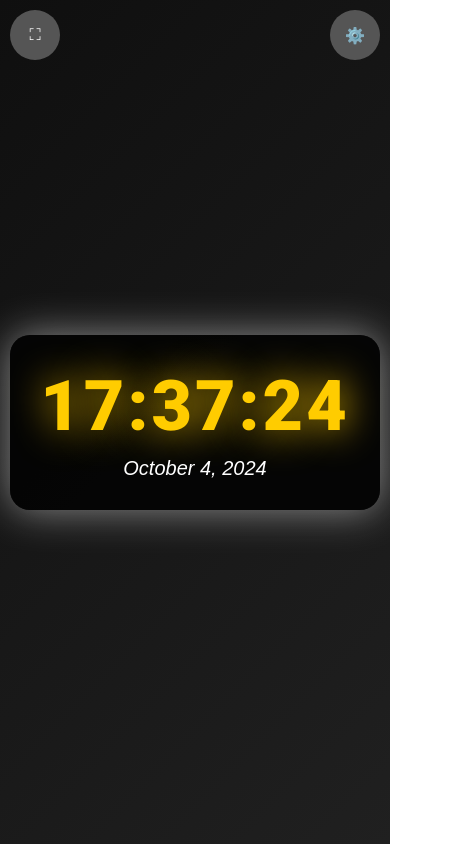
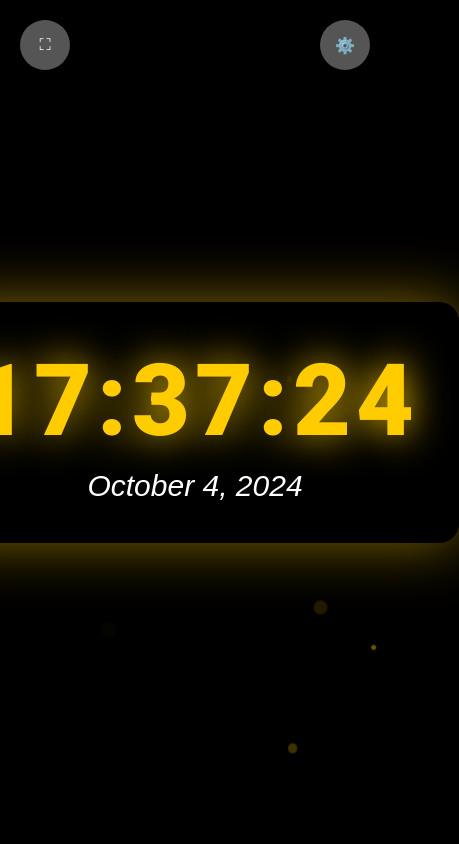
Before and after one commit to adilwiser/clock, a plain HTML site: page index.html in a window 390 px wide. Shown: the whole page, 459 px wide, since content can reach past the window. Drawn offline with Linux system fonts and the light colour scheme.

Commit message:
Update index.html
added particle animation in background

```diff
--- a/index.html
+++ b/index.html
@@ -7,26 +7,42 @@
     <link href="https://fonts.googleapis.com/css2?family=Roboto:wght@900&display=swap" rel="stylesheet">
     <style>
         body {
-            background: linear-gradient(135deg, #0f0f0f, #202020);
             margin: 0;
-            padding: 0;
             height: 100vh;
             display: flex;
             justify-content: center;
             align-items: center;
+            overflow: hidden;
             font-family: 'Arial', sans-serif;
             color: #fff;
-            overflow: hidden;
             position: relative;
+            background: black;
+        }
+
+        .particle {
+            position: absolute;
+            border-radius: 50%;
+            animation: particleAnimation 2s infinite;
+        }
+
+        @keyframes particleAnimation {
+            0% {
+                transform: translate(0, 0);
+                opacity: 1;
+            }
+            100% {
+                transform: translate(var(--x), var(--y));
+                opacity: 0;
+            }
         }
 
         .clock-container {
-            background: rgba(0, 0, 0, 0.8);
-            padding: 30px;
+            background: rgba(0, 0, 0, 0.7);
+            padding: 40px;
             border-radius: 20px;
-            box-shadow: 0 0 40px rgba(255, 255, 255, 0.5);
+            box-shadow: 0 0 60px rgba(255, 204, 0, 0.5);
             text-align: center;
-            transition: all 0.3s;
+            backdrop-filter: blur(10px);
         }
 
         .clock {
@@ -36,12 +52,10 @@
             letter-spacing: 5px;
             text-shadow: 0 0 30px rgba(255, 204, 0, 0.8);
             animation: pulse 1.5s infinite;
-            display: block;
         }
 
         .date {
             font-size: 30px;
-            color: #fff;
             margin-top: 10px;
             font-style: italic;
         }
@@ -58,16 +72,6 @@
             }
         }
 
-        @media (max-width: 600px) {
-            .clock {
-                font-size: 70px;
-                letter-spacing: 3px;
-            }
-            .date {
-                font-size: 20px;
-            }
-        }
-
         .fullscreen-button, .settings-button {
             position: absolute;
             background: #555;
@@ -78,29 +82,21 @@
             cursor: pointer;
             font-size: 16px;
             transition: background 0.3s, transform 0.3s;
+            width: 50px;
+            height: 50px;
             display: flex;
             align-items: center;
             justify-content: center;
-            width: 50px;
-            height: 50px;
         }
 
         .fullscreen-button {
-            top: 10px;
-            left: 10px;
+            top: 20px;
+            left: 20px;
         }
 
         .settings-button {
-            top: 10px;
-            right: 10px;
-        }
-
-        .fullscreen-button::before {
-            content: "⛶";
-        }
-
-        .settings-button::before {
-            content: "⚙️";
+            top: 20px;
+            right: 20px;
         }
 
         .fullscreen-button:hover, .settings-button:hover {
@@ -111,13 +107,12 @@
         .settings-menu {
             display: none;
             position: absolute;
-            top: 60px;
-            right: 10px;
+            top: 80px;
+            right: 20px;
             background: rgba(0, 0, 0, 0.9);
             border-radius: 8px;
             padding: 15px;
             box-shadow: 0 0 20px rgba(0, 0, 0, 0.5);
-            z-index: 10;
         }
 
         .settings-menu button, .settings-menu input[type="color"] {
@@ -131,16 +126,6 @@
             text-align: left;
             margin-bottom: 10px;
         }
-
-        .settings-menu button:hover, .settings-menu input[type="color"]:hover {
-            background: #444;
-        }
-
-        .color-picker {
-            width: 100%;
-            height: 40px;
-            cursor: pointer;
-        }
     </style>
 </head>
 <body>
@@ -148,17 +133,35 @@
         <div class="clock" id="clock"></div>
         <div class="date" id="date"></div>
     </div>
-    <button class="fullscreen-button"></button>
-    <button class="settings-button"></button>
+    <button class="fullscreen-button">⛶</button>
+    <button class="settings-button">⚙️</button>
 
     <div class="settings-menu" id="settings-menu">
         <button id="toggle-24-hour">Toggle Time Format</button>
-        <input type="color" id="color-picker" class="color-picker" title="Choose Clock Color">
+        <input type="color" id="color-picker" title="Choose Clock Color">
     </div>
 
     <script>
-        let is24HourFormat = true; // Set default to 24-hour format
-        let clockColor = '#ffcc00'; // Default clock color
+        const createParticle = () => {
+            const particle = document.createElement('div');
+            particle.classList.add('particle');
+            document.body.appendChild(particle);
+            particle.style.width = `${Math.random() * 10 + 5}px`;
+            particle.style.height = particle.style.width;
+            particle.style.backgroundColor = 'rgba(255, 204, 0, 0.5)';
+            particle.style.setProperty('--x', `${Math.random() * 200 - 100}px`);
+            particle.style.setProperty('--y', `${Math.random() * 200 - 100}px`);
+            particle.style.left = `${Math.random() * 100}vw`;
+            particle.style.top = `${Math.random() * 100}vh`;
+            setTimeout(() => {
+                particle.remove();
+            }, 2000);
+        };
+
+        setInterval(createParticle, 300);
+
+        let is24HourFormat = true;
+        let clockColor = '#ffcc00';
 
         function updateClock() {
             const now = new Date();
@@ -171,16 +174,15 @@
             const dateString = now.toLocaleDateString(undefined, options);
 
             if (!is24HourFormat) {
-                amPm = hours >= 12 ? ' PM' : ' AM'; // Determine AM or PM
-                hours = hours % 12;
-                hours = hours ? hours : 12; // the hour '0' should be '12'
+                amPm = hours >= 12 ? ' PM' : ' AM';
+                hours = hours % 12 || 12;
             }
             hours = hours.toString().padStart(2, '0');
 
             const timeString = `${hours}:${minutes}:${seconds}${amPm}`;
             document.getElementById('clock').textContent = timeString;
             document.getElementById('date').textContent = dateString;
-            document.getElementById('clock').style.color = clockColor; // Update clock color
+            document.getElementById('clock').style.color = clockColor;
         }
 
         setInterval(updateClock, 1000);
@@ -190,9 +192,7 @@
             if (!document.fullscreenElement) {
                 document.documentElement.requestFullscreen();
             } else {
-                if (document.exitFullscreen) {
-                    document.exitFullscreen();
-                }
+                document.exitFullscreen();
             }
         });
 
@@ -202,14 +202,14 @@
         });
 
         document.getElementById('toggle-24-hour').addEventListener('click', () => {
-            is24HourFormat = !is24HourFormat; // Toggle format
-            updateClock(); // Update the display immediately
-            document.getElementById('settings-menu').style.display = 'none'; // Close the menu
+            is24HourFormat = !is24HourFormat;
+            updateClock();
+            document.getElementById('settings-menu').style.display = 'none';
         });
 
         document.getElementById('color-picker').addEventListener('input', (event) => {
-            clockColor = event.target.value; // Update clock color based on input
-            updateClock(); // Update the display immediately
+            clockColor = event.target.value;
+            updateClock();
         });
     </script>
 </body>
```
